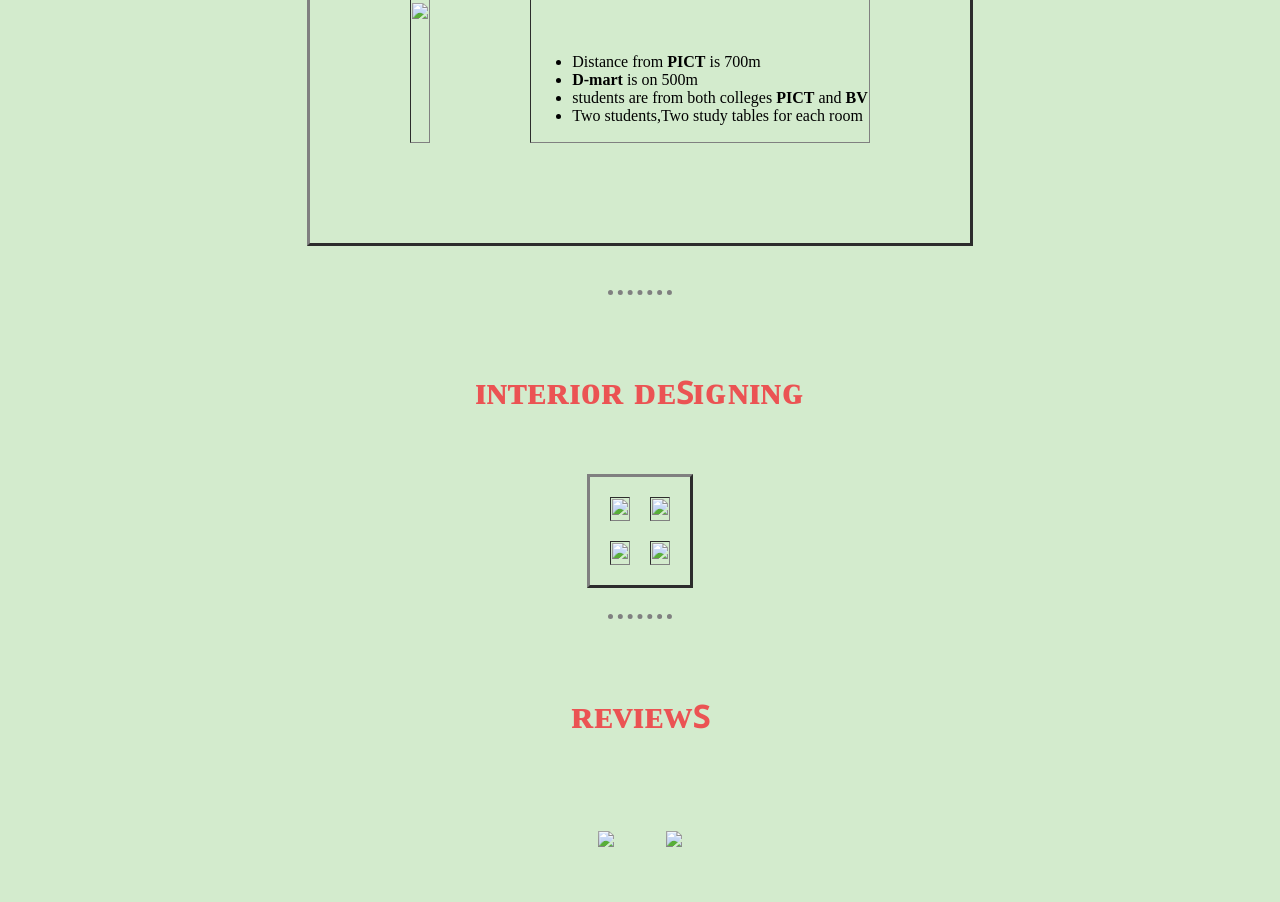
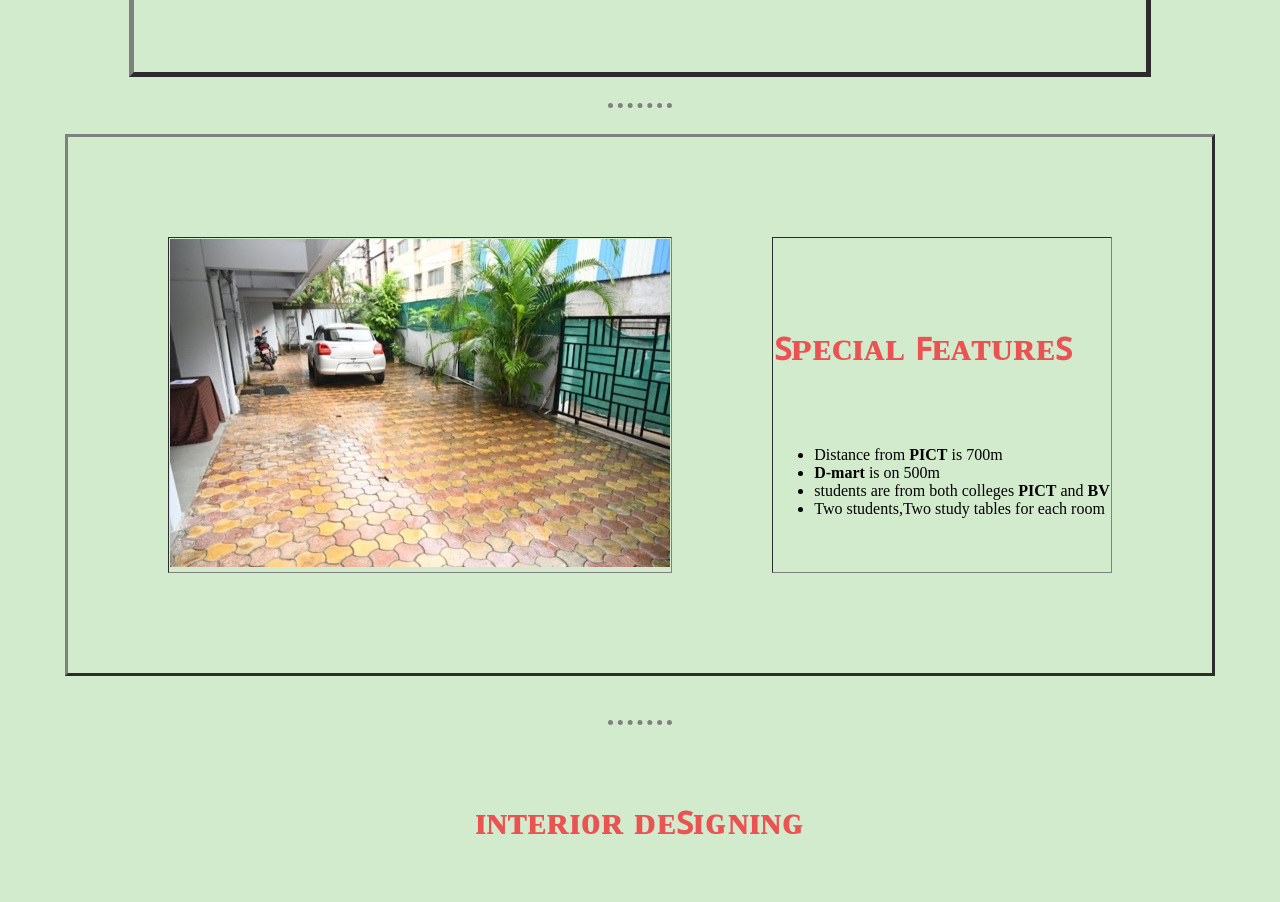
Before and after one commit to neerajghatage/PBLproject, a plain HTML site: page index.html in a window 1280 px wide. Shown: the part 1309-2211 px from the top of the page. Drawn offline with Linux system fonts and the light colour scheme; files that its build step writes are made by us from their sources.

Commit message:
for website purpose

```diff
--- a/index.html
+++ b/index.html
@@ -16,7 +16,7 @@
     <br>
     <table cellspacing="50">
       <tr>
-        <td><img src="IMAGES/Screenshot_20220508-141012_Earth.jpg"</td>
+        <td><img src="Screenshot_20220508-141012_Earth.jpg"</td>
         <td><p>Address: - <em><strong>FV22+J4J, Chandrabhaga Nagar, Ambegaon BK, Pune, Maharashtra 411046</strong></em></p>
         <p>Nearer colleges: - 1.<strong><em>Pune institute of computer technology</em></strong>  2.<strong><em>bharti vidyapeeth</strong></em></p>
         <p>Type: - <em><strong>Boys Hostel</em></strong></td>
@@ -35,7 +35,7 @@
             <li><b>Cupboards</b> are available</li>
           </ol>
         </td>
-        <td><img src="IMAGES/Screenshot_20220508-140542_Google.jpg"</td>
+        <td><img src="Screenshot_20220508-140542_Google.jpg"</td>
       </tr>
     </table>
     <br>
@@ -43,7 +43,7 @@
     <br>
     <table border="3" cellspacing="100">
       <tr>
-        <td><img src="IMAGES/Screenshot_20220508-140600_Google.jpg"></td>
+        <td><img src="Screenshot_20220508-140600_Google.jpg"></td>
         <td><h3>ꜱᴘᴇᴄɪᴀʟ ꜰᴇᴀᴛᴜʀᴇꜱ</h3>
           <br>
           <ul>
@@ -62,12 +62,12 @@
     <br>
     <table border="3" cellspacing="20">
       <tr>
-        <td><img src="IMAGES/Screenshot_20220508-140549_Google.jpg"</td>
-        <td><img src="IMAGES/Screenshot_20220508-140556_Google.jpg"</td>
+        <td><img src="Screenshot_20220508-140549_Google.jpg"</td>
+        <td><img src="Screenshot_20220508-140556_Google.jpg"</td>
       </tr>
       <tr>
-        <td><img src="IMAGES/Screenshot_20220508-140604_Google.jpg"</td>
-        <td><img src="IMAGES/Screenshot_20220508-140552_Google.jpg"</td>
+        <td><img src="Screenshot_20220508-140604_Google.jpg"</td>
+        <td><img src="Screenshot_20220508-140552_Google.jpg"</td>
       </tr>
     </table>
 
@@ -77,8 +77,8 @@
     <h3>ʀᴇᴠɪᴇᴡꜱ</h3>
     <table cellspacing="50">
       <tr>
-        <td><img src="IMAGES/Screenshot_20220508-141318_Google.jpg"></td>
-        <td><img src="IMAGES/Screenshot_20220508-141335_Google.jpg"></td>
+        <td><img src="Screenshot_20220508-141318_Google.jpg"></td>
+        <td><img src="Screenshot_20220508-141335_Google.jpg"></td>
       </tr>
     </table>
     <hr>
```
